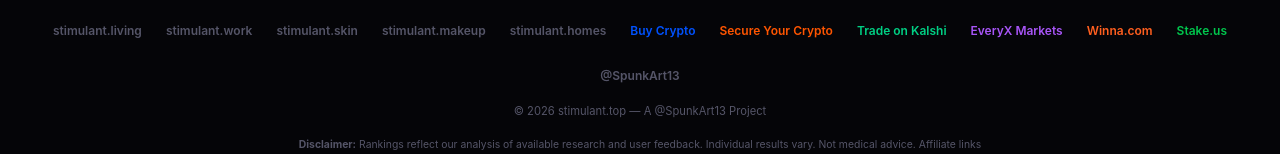
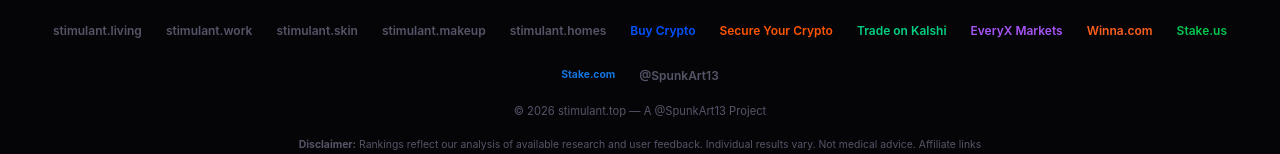
Before and after one commit to Spunkeroo/stimulant-top, a plain HTML site: page index.html in a window 1280 px wide. Shown: the part 3514-3668 px from the top of the page. Drawn offline with Linux system fonts and the light colour scheme; a script that the page names is missing.

Commit message:
Remove dead links, add Stake.com affiliate

```diff
--- a/index.html
+++ b/index.html
@@ -227,7 +227,6 @@
   </div>
 </section>
 
-
 <!-- EMAIL CAPTURE — Beehiiv -->
 <div class="section">
   <div class="email-section">
@@ -312,6 +311,7 @@
     <a href="https://everyx.io/register?ref=AYHl4YqvjcaX" target="_blank" rel="noopener sponsored" style="color:#a855f7;font-weight:600;">EveryX Markets</a>
     <a href="https://winna.com/?r=Spunkeroo" target="_blank" rel="noopener sponsored" style="color:#ff5f1f;font-weight:600;">Winna.com</a>
     <a href="https://stake.us/?c=L2a8nG6c" target="_blank" rel="noopener sponsored" style="color:#00c74d;font-weight:600;">Stake.us</a>
+    <a href="https://stake.com/?c=MyXSehCn" target="_blank" rel="noopener sponsored" style="color:#1475e1;font-size:0.65rem;font-weight:700;text-decoration:none;">Stake.com</a>
     <a href="https://x.com/SpunkArt13" target="_blank" rel="noopener noreferrer">@SpunkArt13</a>
   </div>
   <div class="footer-copy">&copy; 2026 stimulant.top — A @SpunkArt13 Project</div>
```
